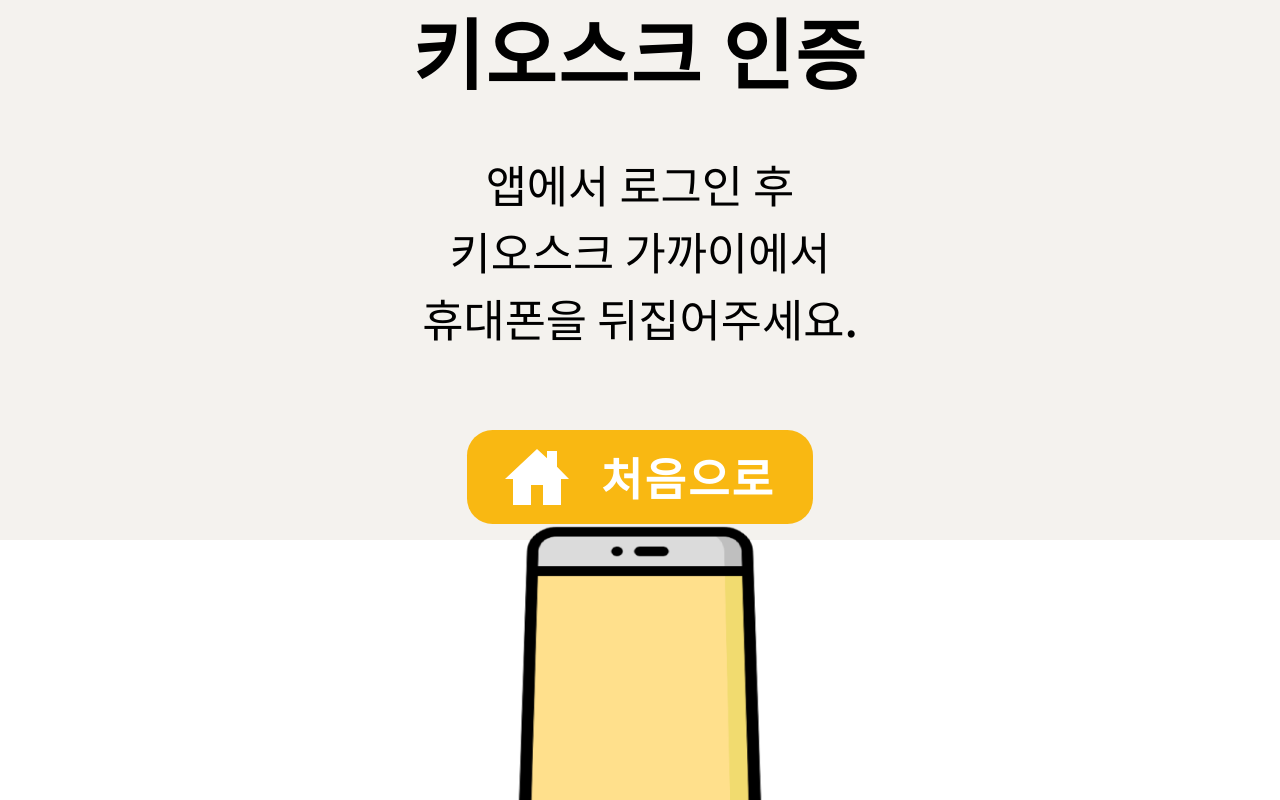
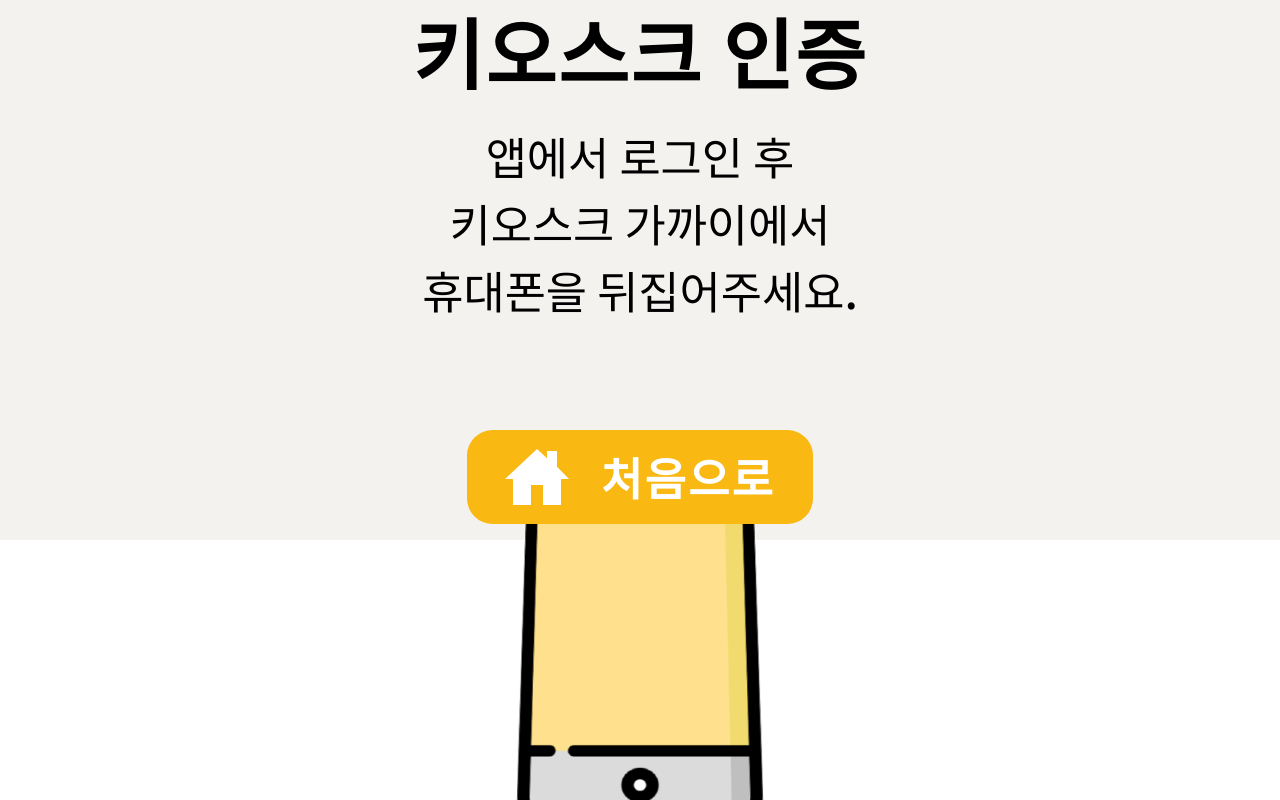
Before and after one commit to kaxadlec/CartoonTime-Kiosk, a React (Vite) app in the folder kiosk-app/: page /user-verification in a window 1280 px wide. Shown: the part 260-1060 px from the top of the page. Built offline with nearby package versions, Linux system fonts and the light colour scheme; a web font is replaced by a local one.

Commit message:
[#12] 유저인증페이지 로딩 효과 수정

```diff
--- a/kiosk-app/src/renderer/pages/UserVerification.tsx
+++ b/kiosk-app/src/renderer/pages/UserVerification.tsx
@@ -123,20 +123,39 @@ const UserVerification = () => {
             </div>
           </div>
         </div>
+
+        {isLoading ? (
+          // 입퇴실 처리 중일 때
+          <div className="w-full mb-[3vw] flex flex-col items-center justify-center h-[60vw]">
+            {/* 로딩 애니메이션 */}
+            <div className="mb-[10vh]">
+              <svg
+                className="loading-spinner"
+                width="100"
+                height="100"
+                viewBox="0 0 100 100"
+              >
+                <circle cx="50" cy="50" r="40" fill="none" strokeWidth="10" />
+              </svg>
+            </div>
+            <div className="text-center text-black text-[4.5vw] font-bold font-noto tracking-wide">
+              잠시만 기다려주세요.
+            </div>
+          </div>
+        ) : (
+          // 입퇴실 처리 중이 아닐 때
+          <>
+            <div className="w-full mb-[3vw] flex flex-col items-center justify-center h-[60vw]">
               {/* 안내 문구 */}
-        <div className="w-full mb-[3vw]">
-          <div className="self-stretch p-[0.13vw] flex justify-center items-center">
+              <div className="self-stretch p-[0.13vw]">
                 <div className="text-center text-black text-[3.5vw] font-medium font-noto tracking-normal">
                   앱에서 로그인 후<br />
                   키오스크 가까이에서 <br />
                   휴대폰을 뒤집어주세요.
                 </div>
               </div>
-        </div>
-
               {/* 이미지 */}
-        <div className="flex flex-col items-center">
-          <div className="mb-[0.5vh]">
+              <div>
                 <img
                   src={PhoneFrontIcon2}
                   alt="PhoneFrontIcon2"
@@ -144,6 +163,9 @@ const UserVerification = () => {
                 />
               </div>
             </div>
+            <HomeButton />
+          </>
+        )}
 
         {/* 하단 문구 */}
         <div className="w-full h-[14.79vw] p-[0.13vw] flex justify-center items-center">
@@ -173,14 +195,13 @@ const UserVerification = () => {
             disabled={isLoading}
             className="px-[5vw] py-[2vh] bg-neutral-700 rounded-[2vw] text-white text-[4vw] font-bold font-noto"
           >
-            {isLoading ? "처리 중..." : "UWB 통신 전 임시 입퇴실 버튼"}
+            UWB 통신 전 임시 입퇴실 버튼
           </button>
         </div>
 
         {/* 에러 메시지 표시 */}
         {error && <div className="mt-4 text-red-500 text-center">{error}</div>}
       </div>
-      <HomeButton />
     </div>
   );
 };
--- a/kiosk-app/src/renderer/utils/uwbUtils.ts
+++ b/kiosk-app/src/renderer/utils/uwbUtils.ts
@@ -8,6 +8,6 @@ export const getUserIdFromUWB = (): Promise<number> => {
       // const mockUserId = Math.floor(Math.random() * 10) + 1; // 1부터 10 사이의 랜덤 숫자
       const mockUserId = 6; // 테스트를 위해 임시로 6번 사용자 ID를 반환
       resolve(mockUserId);
-    }, 100);
+    }, 3000);
   });
 };
```
Lines whose indentation alone changed are shown as unchanged.
